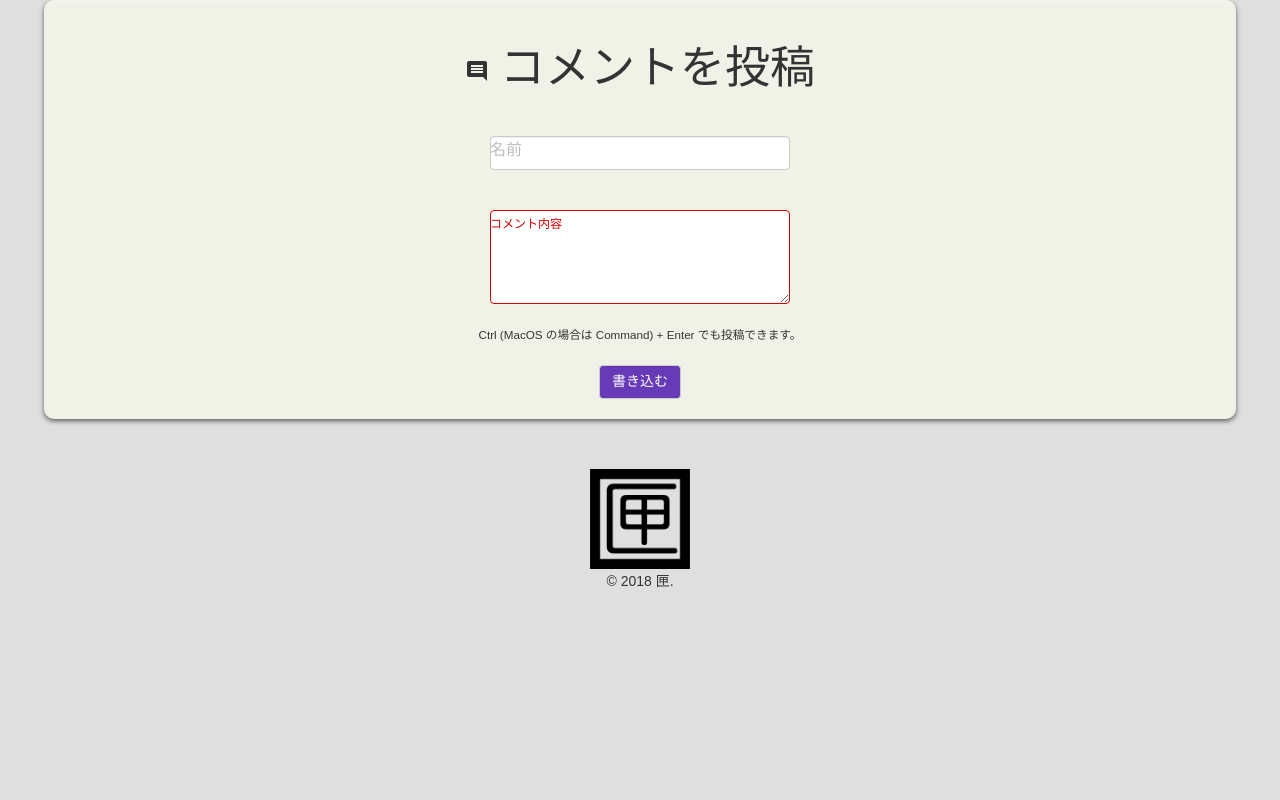
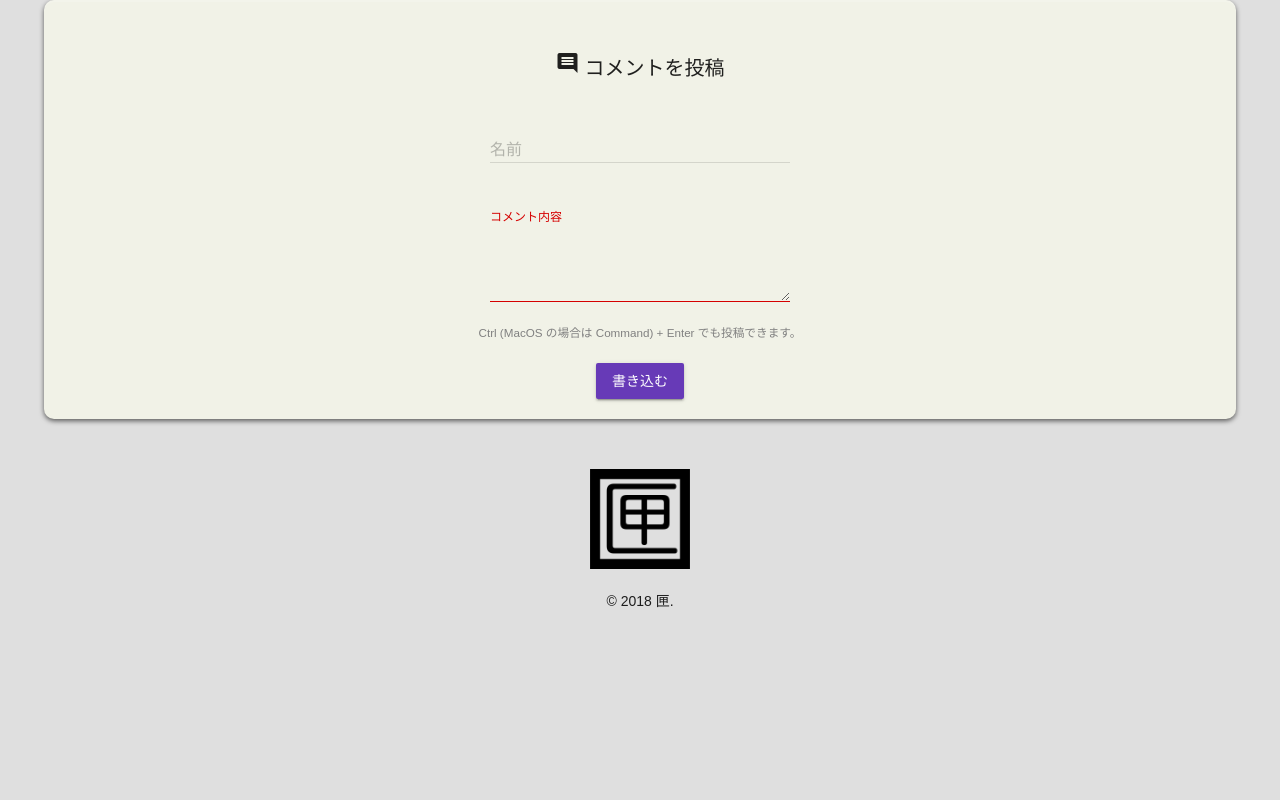
Before and after one commit to sapuri/hako, a Django app: template templates/web/room.html in a window 1280 px wide. Shown: the part 24-824 px from the top of the page. Run offline with Django 3.2, Linux system fonts and the light colour scheme; the template is opened without the code that fills it: values that come from a table or form of the project are taken from there, others are empty.

Commit message:
style(css): update style.css

```diff
--- a/static/css/style.css
+++ b/static/css/style.css
@@ -1,11 +1,6 @@
 body {
-    color: #333;
     background-color: #dfdfdf;
     font-family: "Hiragino Kaku Gothic ProN", Meiryo, sans-serif;
-}
-
-h1, h2, h3 {
-    font-weight: normal;
 }
 
 li {
@@ -16,24 +11,28 @@ a {
     text-decoration: none;
 }
 
-header {
-}
-
 footer {
     text-align: center;
     margin-top: 50px;
 }
 
+footer .logo {
+    text-align: center;
+    margin-bottom: 20px;
+}
 
 #index {
     text-align: center;
     padding-top: 70px;
 }
 
-.logo {
+#index .logo {
+    margin-bottom: 40px;
+}
+
+.room-title {
     text-align: center;
-    padding: 0;
-    margin: 0;
+    font-size: 24px;
 }
 
 .wrapper {
@@ -43,79 +42,6 @@ footer {
     background-color: #f1f2e7;
     border-radius: 10px;
     box-shadow: 0 2px 5px rgba(0, 0, 0, .6), 0 2px 0 rgba(255, 255, 255, .15) inset;
-}
-
-.post_form {
-    text-align: center;
-}
-
-.post_form p {
-    font-size: 22px;
-}
-
-.post_form input[type="text"] {
-    display: inline-block;
-    height: 34px;
-    line-height: 1.42857;
-    padding: 6px 12px;
-    color: #555;
-    font-size: 14px;
-    background-color: #fff;
-    background-image: none;
-    border: 1px solid #ccc;
-    border-radius: 4px;
-    box-shadow: 0 1px 1px rgba(0, 0, 0, .075) inset;
-    -webkit-transition: border-color ease-in-out .15s, -webkit-box-shadow ease-in-out .15s;
-    -o-transition: border-color ease-in-out .15s, box-shadow ease-in-out .15s;
-    transition: border-color ease-in-out .15s, box-shadow ease-in-out .15s;
-    -webkit-box-sizing: border-box;
-    -moz-box-sizing: border-box;
-    box-sizing: border-box;
-}
-
-.post_form input[type="file"] {
-    font-size: 14px;
-}
-
-.post_form button {
-    display: inline-block;
-    height: 34px;
-    line-height: 1.42857;
-    padding: 6px 12px;
-    color: #555;
-    font-size: 14px;
-    background-color: #fff;
-    background-image: none;
-    border: 1px solid #ccc;
-    border-radius: 4px;
-    box-shadow: 0 1px 1px rgba(0, 0, 0, .075) inset;
-    -webkit-transition: border-color ease-in-out .15s, -webkit-box-shadow ease-in-out .15s;
-    -o-transition: border-color ease-in-out .15s, box-shadow ease-in-out .15s;
-    transition: border-color ease-in-out .15s, box-shadow ease-in-out .15s;
-    -webkit-box-sizing: border-box;
-    -moz-box-sizing: border-box;
-    box-sizing: border-box;
-}
-
-.post_form textarea {
-    padding: 6px 12px;
-    color: #555;
-    font-size: 14px;
-    background-color: #fff;
-    background-image: none;
-    border: 1px solid #ccc;
-    border-radius: 4px;
-    box-shadow: 0 1px 1px rgba(0, 0, 0, .075) inset;
-    -webkit-transition: border-color ease-in-out .15s, -webkit-box-shadow ease-in-out .15s;
-    -o-transition: border-color ease-in-out .15s, box-shadow ease-in-out .15s;
-    transition: border-color ease-in-out .15s, box-shadow ease-in-out .15s;
-    -webkit-box-sizing: border-box;
-    -moz-box-sizing: border-box;
-    box-sizing: border-box;
-}
-
-.error_info {
-    color: red;
 }
 
 .post_list h2 {
@@ -130,6 +56,22 @@ footer {
     color: blue;
 }
 
+.post_form {
+    text-align: center;
+}
+
+.post_form h2 {
+    font-size: 20px;
+}
+
+.form-error {
+    color: red;
+}
+
+.help-text {
+    color: grey;
+}
+
 .name {
     color: #090;
 }
```
